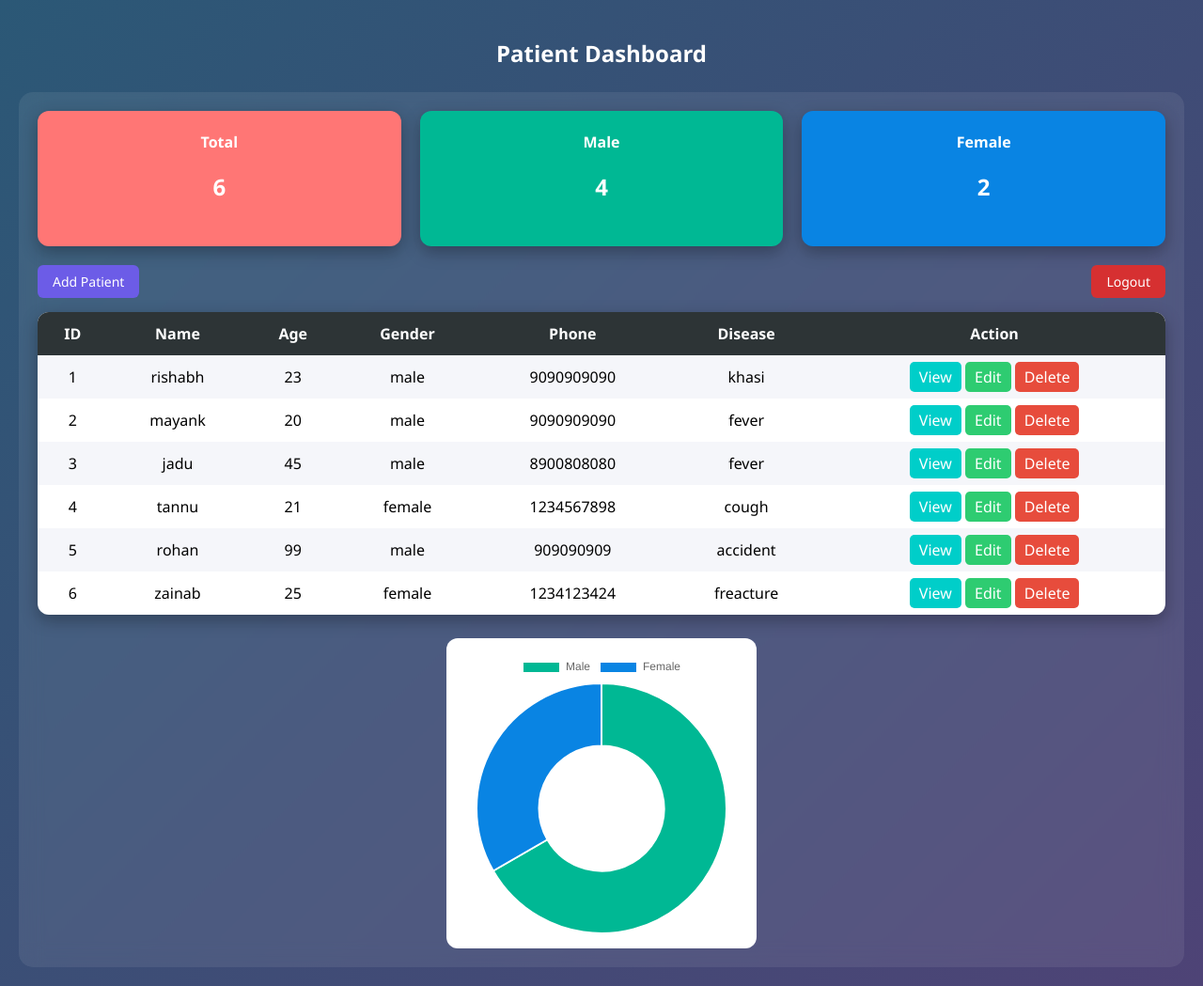
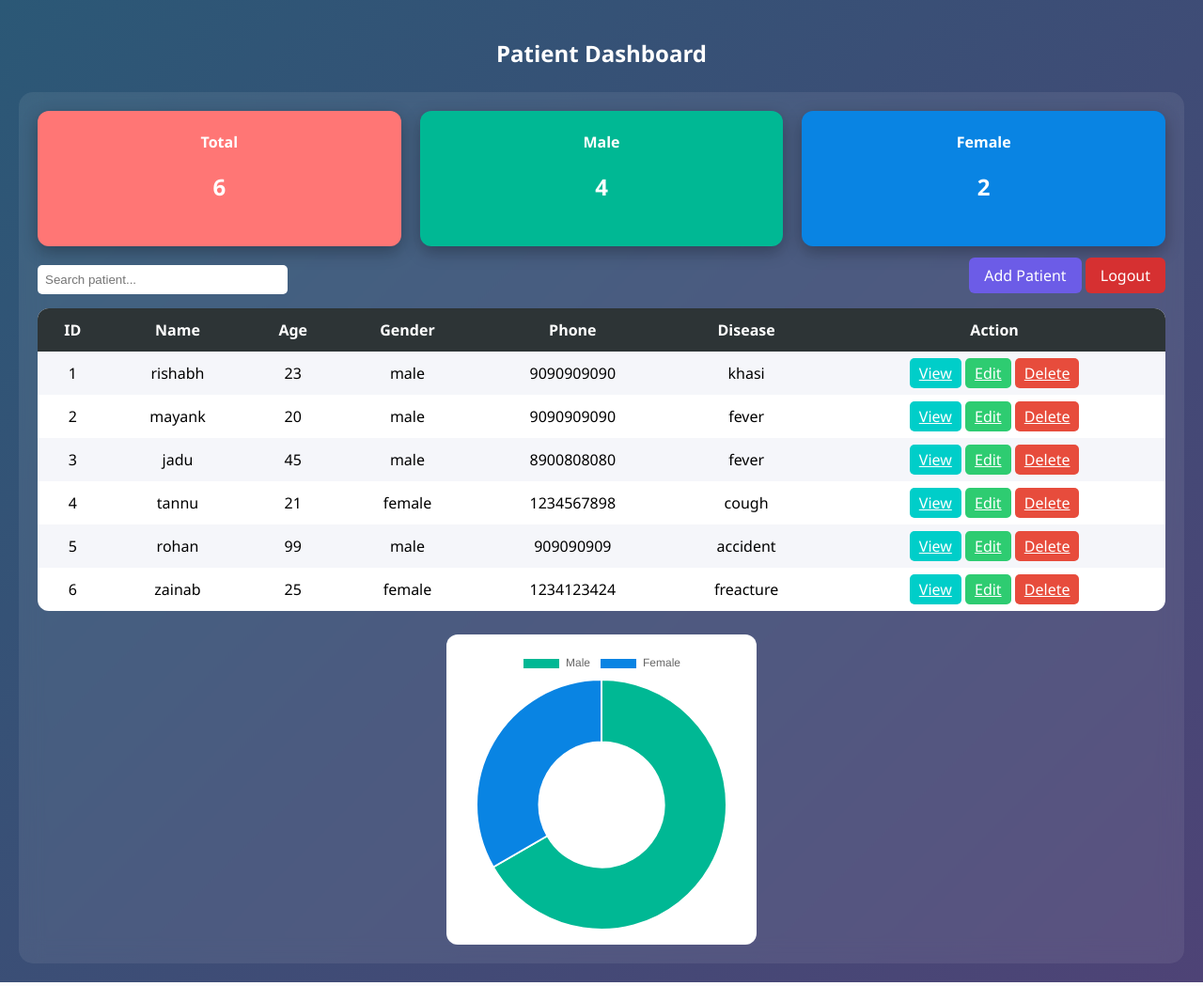
Before and after one commit to mayankdwivedi5051-commits/hospital-management-system, a Flask app: page /dashboard in a window 1280 px wide. Shown: the whole page at 94% size. Run offline with Flask 3, Linux system fonts and the light colour scheme; data comes from the database, SQL or seed files in the repository.

Commit message:
final search added

```diff
--- a/templates/dashboard.html
+++ b/templates/dashboard.html
@@ -11,14 +11,12 @@ body {
     padding: 20px;
 }
 
-/* TITLE */
 h2 {
     text-align: center;
     color: white;
     margin-bottom: 25px;
 }
 
-/* CONTAINER */
 .container {
     background: rgba(255,255,255,0.08);
     padding: 20px;
@@ -26,7 +24,6 @@ h2 {
     backdrop-filter: blur(12px);
 }
 
-/* CARDS */
 .cards {
     display: flex;
     gap: 20px;
@@ -41,19 +38,12 @@ h2 {
     color: white;
     font-weight: 600;
     box-shadow: 0 6px 18px rgba(0,0,0,0.3);
-    transition: 0.3s;
 }
 
-.card:hover {
-    transform: translateY(-6px);
-}
-
-/* SAME COLORS */
 .total { background:#ff7675; }
 .male { background:#00b894; }
 .female { background:#0984e3; }
 
-/* BUTTONS */
 .top-btns {
     display: flex;
     justify-content: space-between;
@@ -65,15 +55,18 @@ h2 {
     color: white;
     text-decoration: none;
     border-radius: 6px;
-    font-size: 14px;
-    transition: 0.3s;
 }
 
 .add { background: #6c5ce7; }
 .logout { background: #d63031; }
 
-.btn:hover {
-    opacity: 0.8;
+/* SEARCH */
+#searchInput {
+    padding:8px;
+    width:250px;
+    border-radius:5px;
+    border:none;
+    outline:none;
 }
 
 /* TABLE */
@@ -81,7 +74,6 @@ h2 {
     background: white;
     border-radius: 12px;
     overflow: hidden;
-    box-shadow: 0 6px 18px rgba(0,0,0,0.3);
 }
 
 table {
@@ -104,29 +96,9 @@ tr:nth-child(even) {
 }
 
 /* ACTION BUTTONS */
-.view {
-    background:#00cec9;
-    padding:5px 10px;
-    border-radius:5px;
-    color:white;
-    text-decoration:none;
-}
-
-.edit {
-    background:#2ecc71;
-    padding:5px 10px;
-    border-radius:5px;
-    color:white;
-    text-decoration:none;
-}
-
-.delete {
-    background:#e74c3c;
-    padding:5px 10px;
-    border-radius:5px;
-    color:white;
-    text-decoration:none;
-}
+.view { background:#00cec9; padding:5px 10px; border-radius:5px; color:white; }
+.edit { background:#2ecc71; padding:5px 10px; border-radius:5px; color:white; }
+.delete { background:#e74c3c; padding:5px 10px; border-radius:5px; color:white; }
 
 /* GRAPH */
 .chart-box {
@@ -163,12 +135,16 @@ Female<br><h2>{{ female }}</h2>
 </div>
 
 <div class="top-btns">
+<input type="text" id="searchInput" placeholder="Search patient...">
+
+<div>
 <a href="/register" class="btn add">Add Patient</a>
 <a href="/logout" class="btn logout">Logout</a>
 </div>
+</div>
 
 <div class="table-box">
-<table>
+<table id="patientTable">
 <tr>
 <th>ID</th><th>Name</th><th>Age</th><th>Gender</th><th>Phone</th><th>Disease</th><th>Action</th>
 </tr>
@@ -211,6 +187,18 @@ new Chart(document.getElementById('chart'), {
         }]
     }
 });
+
+/* SEARCH */
+document.getElementById("searchInput").addEventListener("keyup", function() {
+    let input = this.value.toLowerCase();
+    let rows = document.querySelectorAll("#patientTable tr");
+
+    rows.forEach((row, index) => {
+        if(index === 0) return;
+        let text = row.innerText.toLowerCase();
+        row.style.display = text.includes(input) ? "" : "none";
+    });
+});
 </script>
 
 </body>
```
